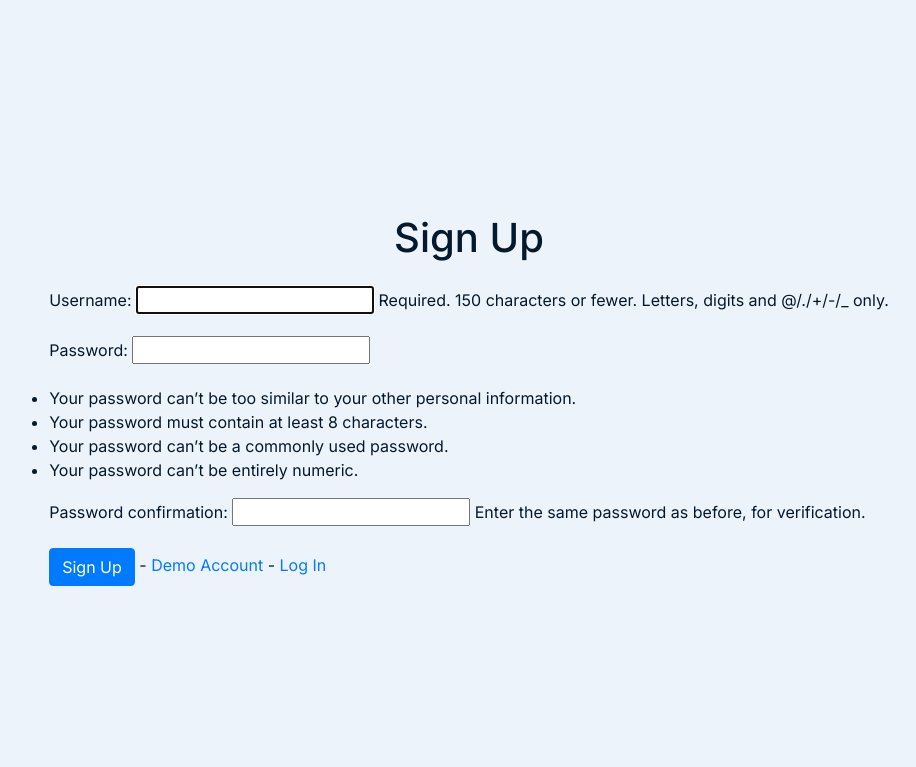
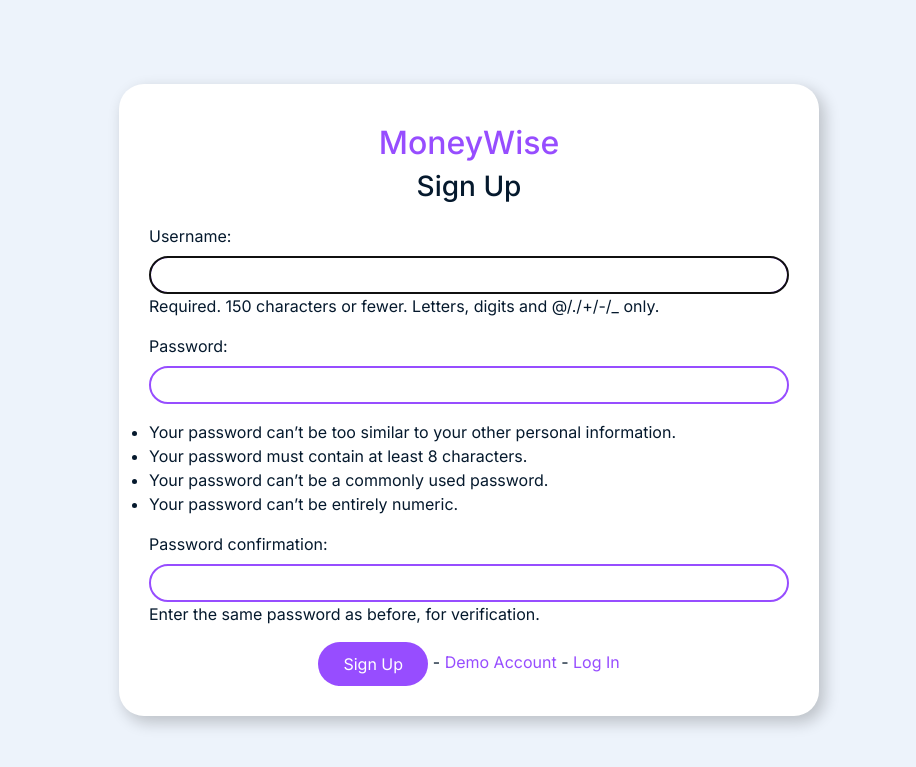
Before and after one commit to Viver2nd/MoneyWise, a Django app: page /accounts/signup/ in a window 1280 px wide. Shown: the top 767 px of the page, without its empty margins (171-1087 px from the left). Run offline with Django 4.2, Linux system fonts and the light colour scheme.

Commit message:
Basic Login and signup done

```diff
--- a/main_app/static/css/style.css
+++ b/main_app/static/css/style.css
@@ -359,8 +359,6 @@
 	font-size: 18px;
 }
 
-
-
 .form-container{
 	background-color: var(--panel-color);
 	border-radius: 25px;
@@ -410,7 +408,6 @@
     transition: background-color 0.3s ease, color 0.3s ease;
 }
 
-
 .dropdown-menu{
     background-color: var(--panel-color);
     border-radius: 20px;
--- a/main_app/templates/registration/signup.html
+++ b/main_app/templates/registration/signup.html
@@ -2,7 +2,7 @@
 {% block content %}
 <!-- temporary -->
 <style>
-    main {
+      main {
         padding: 0;
         display: flex;
         justify-content: center;
@@ -10,19 +10,66 @@
         flex-direction: column;
         height: 100vh;
     }
+    h2{
+        margin-top: 10px;
+        color:#974DFF;
+    }
+    h3{
+        margin-bottom:20px;
+    }
+
+    input{
+        width: 100%;;
+	    border-radius: 25px;
+	    border: 2px solid #974DFF;
+	    padding: 5px;
+    }
+    .form-signup{
+        background-color: var(--panel-color);
+        border-radius: 25px;
+        padding: 30px;
+        align-items: center;
+        max-width: 700px;
+        box-shadow: 5px 6px 15px 1px rgba(0,0,0,0.2);
+        -webkit-box-shadow: 5px 6px 15px 1px rgba(0,0,0,0.2);
+        -moz-box-shadow: 5px 6px 15px 1px rgba(0,0,0,0.2);
+    }
+    .form-signup .title{
+        align-items: center;
+        text-align: center;
+    }
+    .form-signup .form-btns{
+        text-align: center;
+        align-items: center;
+    }
+    .form-signup .form-btns button{
+        background-color: #974DFF;
+        color: #FFF;
+        border-radius: 25px;
+        padding:10px;
+        width:110px;
+        border: none;
+    }
+    .form-signup .form-btns a{
+        color: #974DFF;
+    }
 </style>
 
 
-<h1>Sign Up</h1>
-<p class="red-text">{{ error_message }}</p>
-
-<form action="{% url 'signup' %}" method="POST">
+<form action="{% url 'signup' %}" method="POST" class="form-signup">
+    <div class="title">
+        <h2>MoneyWise</h2>
+        <h3>Sign Up</h3>
+    </div>
+    <p class="red-text">{{ error_message }}</p>
     {% csrf_token %}
     {{ form.as_p }}
     <input type="hidden" name="next" value="{{ next }}">
-    <button type="submit" class="btn btn-primary">Sign Up</button> -
-    <a href="{% url 'demo_account' %}">Demo Account</a> -
-    <a href="{% url 'login' %}">Log In</a>
+    <div class="form-btns">
+        <button type="submit" class="btn btn-primary">Sign Up</button> -
+        <a href="{% url 'demo_account' %}">Demo Account</a> -
+        <a href="{% url 'login' %}">Log In</a>
+    </div>
 </form>
 
 
```
Also changed, not shown: main_app/templates/registration/login.html (+48 -6 lines).
